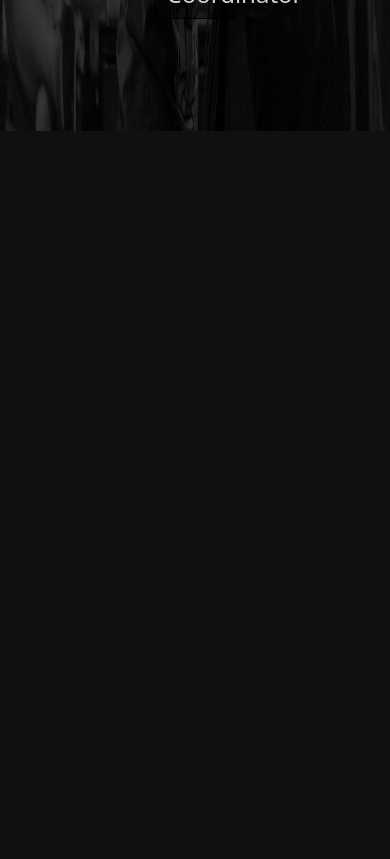
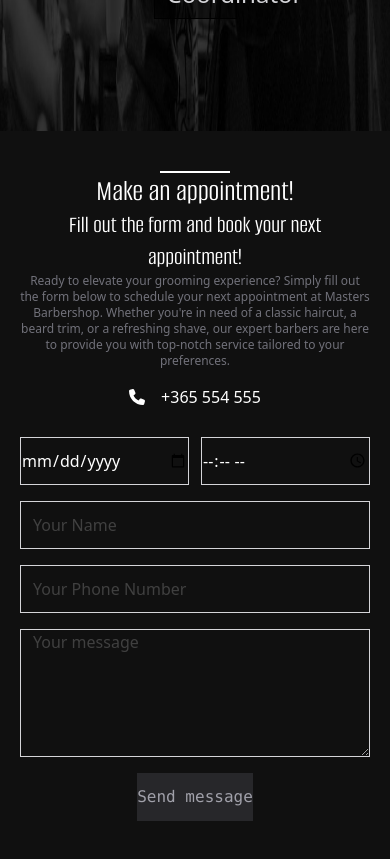
Before and after one commit to tidzi17/barbers-shop, a React (Create React App) app: page /team in a window 390 px wide. Shown: the part 5160-6019 px from the top of the page. Before the commit the page ends 5291 px from the top, so only its background shows below. Built offline with nearby package versions, Linux system fonts and the light colour scheme; a web font is replaced by a local one.

Commit message:
form res

```diff
--- a/src/App.js
+++ b/src/App.js
@@ -15,7 +15,7 @@ import BookingSection from './components/bookingSection';
 
 function App() {
   return (
-    <div>
+    <>
     <Navbar/>
     <ScrollButton />
 
@@ -29,11 +29,11 @@ function App() {
     <Route path="/shop" exact element={<Shop/>} />
     {/* <Route path='*' element={<NotFound />}/> */}
     </Routes>
-   {/*  <BookingSection /> */}
+    <BookingSection />
     {/* <ImageBanner />
     <Footer /> */}
 
-  </div>
+  </>
 
   );
 }
--- a/src/components/bookingSection.jsx
+++ b/src/components/bookingSection.jsx
@@ -3,20 +3,20 @@ import { FaPhone } from "react-icons/fa6";
 
 export default function BookingSection(){
     return(
-        <section id='booking-section' className='w-full px-10 py-20'>
-          <div className="flex flex-col gap-7 justify-center item-center w-full h-full mt-16">
-            <div className="w-1/2  text-white m-auto flex flex-col items-center text-center">
+        <section id='booking-section' className='w-full py-10 px-5 md:px-10 md:py-20'>
+          <div className="flex flex-col gap-7 justify-center item-center w-full h-full md:mt-16">
+            <div className=" text-white m-auto flex flex-col items-center text-center">
             <div className='w-[70px] h-[2px] bg-white text-white '></div>
-            <h2 className='mt-2 text-5xl font-alumni'>Make an appointment!</h2>
-            <h3 className=' mt-2 text-4xl font-alumni'>Fill out the form and book your next appointment!</h3>
-            <p className='mt-4 text-base text-zinc-500'>Ready to elevate your grooming experience? Simply fill out the form below to schedule your next appointment at Masters Barbershop. Whether you're in need of a classic haircut, a beard trim, or a refreshing shave, our expert barbers are here to provide you with top-notch service tailored to your preferences.</p>
+            <h2 className='md:mt-2 text-3xl md:text-5xl font-alumni'>Make an appointment!</h2>
+            <h3 className='md:mt-2 text-2xl md:text-4xl  font-alumni'>Fill out the form and book your next appointment!</h3>
+            <p className='md:mt-4 text-xs md:text-base mb-2 md:mb-10 text-zinc-500 md:w-2/3 lg:w-1/2'>Ready to elevate your grooming experience? Simply fill out the form below to schedule your next appointment at Masters Barbershop. Whether you're in need of a classic haircut, a beard trim, or a refreshing shave, our expert barbers are here to provide you with top-notch service tailored to your preferences.</p>
           <div className="flex items-center gap-4 mt-2">
           <FaPhone  className="text-md"/>
           <p className="text-md">+365 554 555</p>
           </div>
 
             </div>
-          <div className='w-1/3 h-full m-auto  text-white flex justify-center items-center '>
+          <div className='w-full md:w-1/2 lg:w-1/3 h-full m-auto  text-white flex justify-center items-center '>
         <BookForm />
       </div>
           </div>
--- a/src/components/testimonials.jsx
+++ b/src/components/testimonials.jsx
@@ -74,7 +74,7 @@ export default function Testimonials(){
     };
 
     return(
-        <div id='testimonials-section'  className='w-full py-10 md:p-20  flex flex-col items-center bg-zinc-400 mb-[40vh]'>
+        <div id='testimonials-section'  className='w-full  py-14 md:p-20  flex flex-col items-center bg-zinc-400 '>
         <div className='w-full  flex flex-col items-center justify-center '>
           <div className='w-[70px] h-[2px] bg-black self-center'></div>
         <h1 className='text-black md:mt-2 text-3xl md:text-5xl font-alumni'>Testimonials</h1>
```
